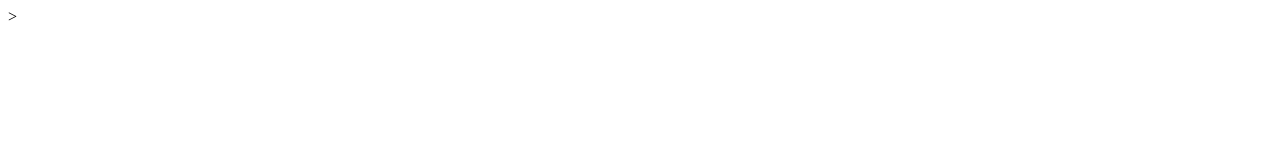
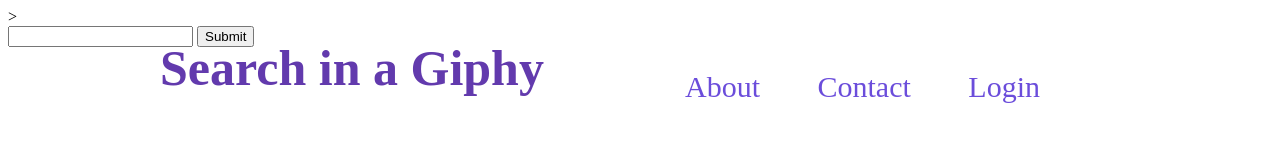
Before and after one commit to pi0115/New-folder--17-, a plain HTML site: page index.html in a window 1280 px wide. Drawn offline with Linux system fonts and the light colour scheme; a web font is replaced by a local one.

Commit message:
added search and submit box and button, aded Giphy and 2 links that go to nowhere

```diff
--- a/index.html
+++ b/index.html
@@ -14,3 +14,20 @@
 </head>
 
 <body>
+
+  <h1>Search in a Giphy</h1>
+
+  <div class="nav-bar">
+    <a herf="about">About</a>
+    <a herf="contact">Contact</a>
+    <a herf="login">Login</a>
+  </div>
+
+
+  <div class="container container-padding50">
+    <input type="text" class="container-textinput" />
+    <button class="container-button">Submit</button>
+  </div>
+  <div class="box-container">
+
+  </div>
```
